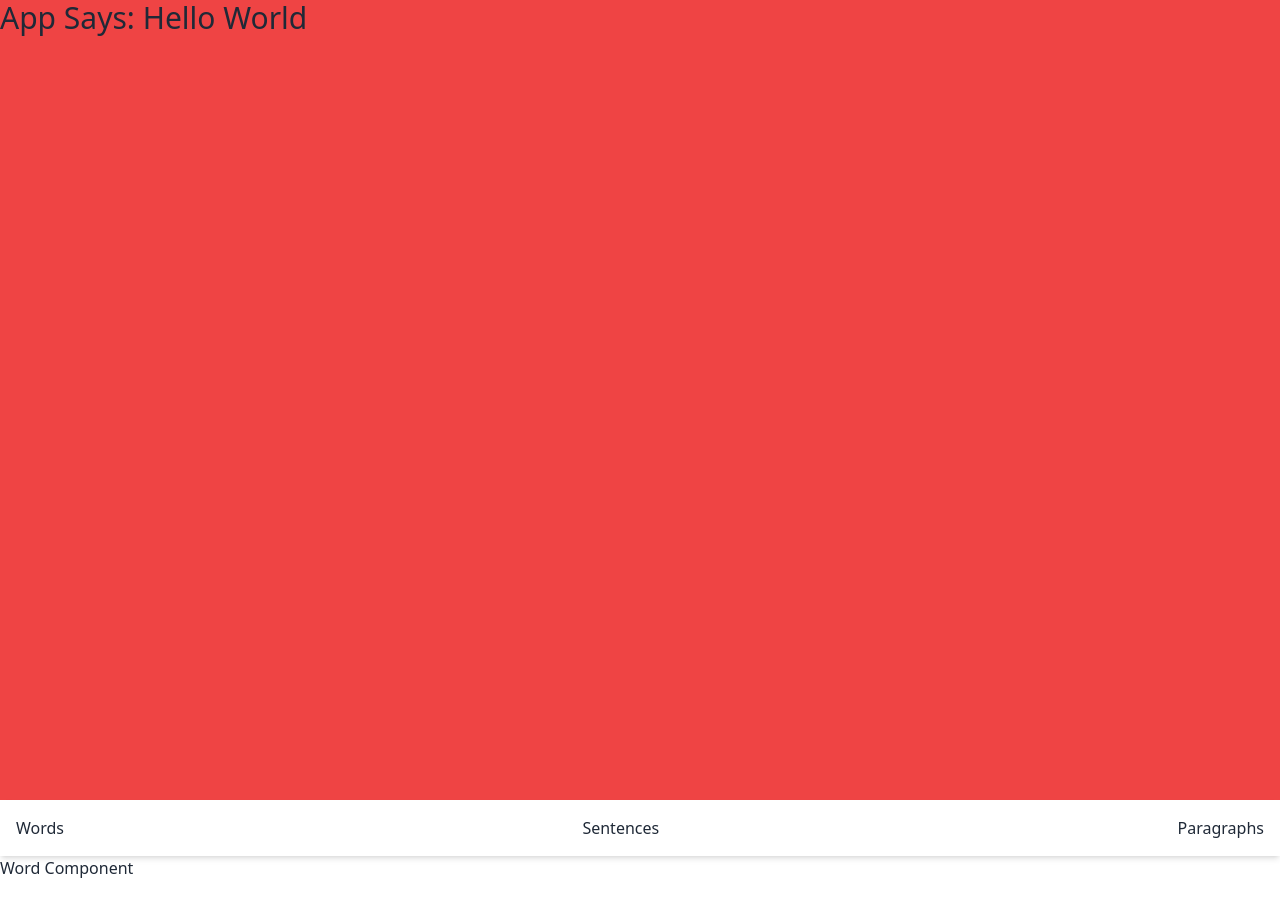
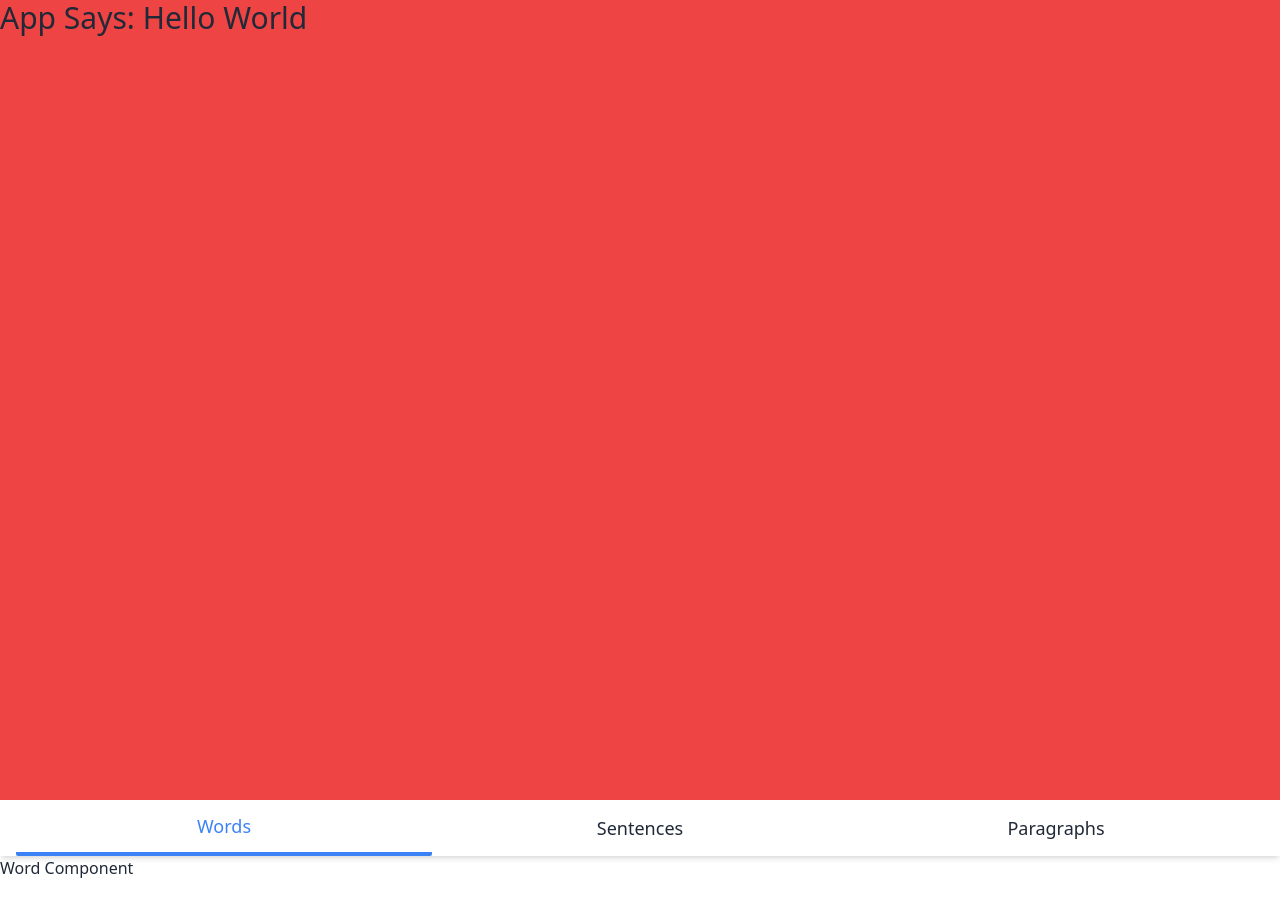
Before and after one commit to Q-T5/typi, a Vue app: page / in a window 1280 px wide. Shown: the top 916 px of the page. Built offline with nearby package versions, Linux system fonts and the light colour scheme.

Commit message:
Add button styles

```diff
--- a/src/App.vue
+++ b/src/App.vue
@@ -3,10 +3,12 @@
     <h1 class="text-3xl">App Says: {{ hi }}</h1>
   </div>
   <div class="w-full h-screen flex flex-col">
-    <div class="w-full h-[7%] shadow-md flex justify-between px-4">
+    <div class="w-full h-[7%] shadow-md flex justify-around px-4">
       <button
         v-for="(button, index) in buttons" :key="index"
-        @click="component = button.component">
+        @click="component = button.component"
+        :class="component === button.component ? 'activeComp' : ''"
+        class="w-full text-lg">
         {{ button.text }}
       </button>
     </div>
```
